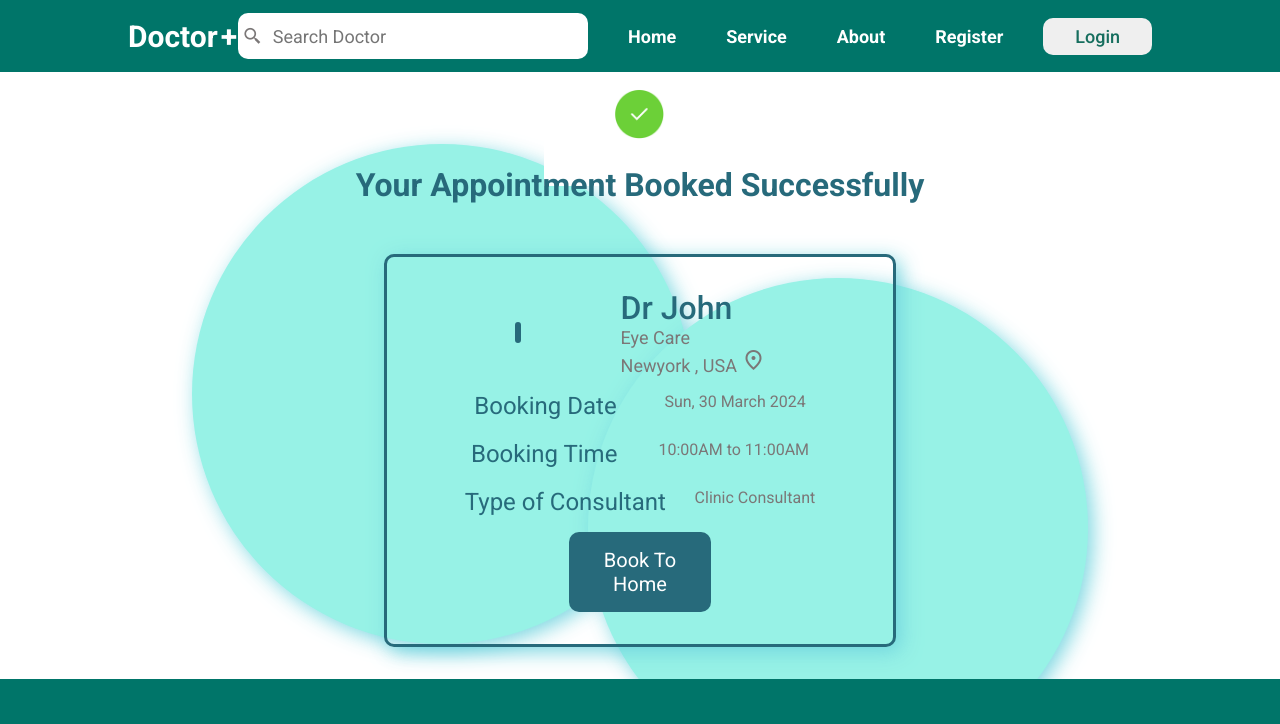
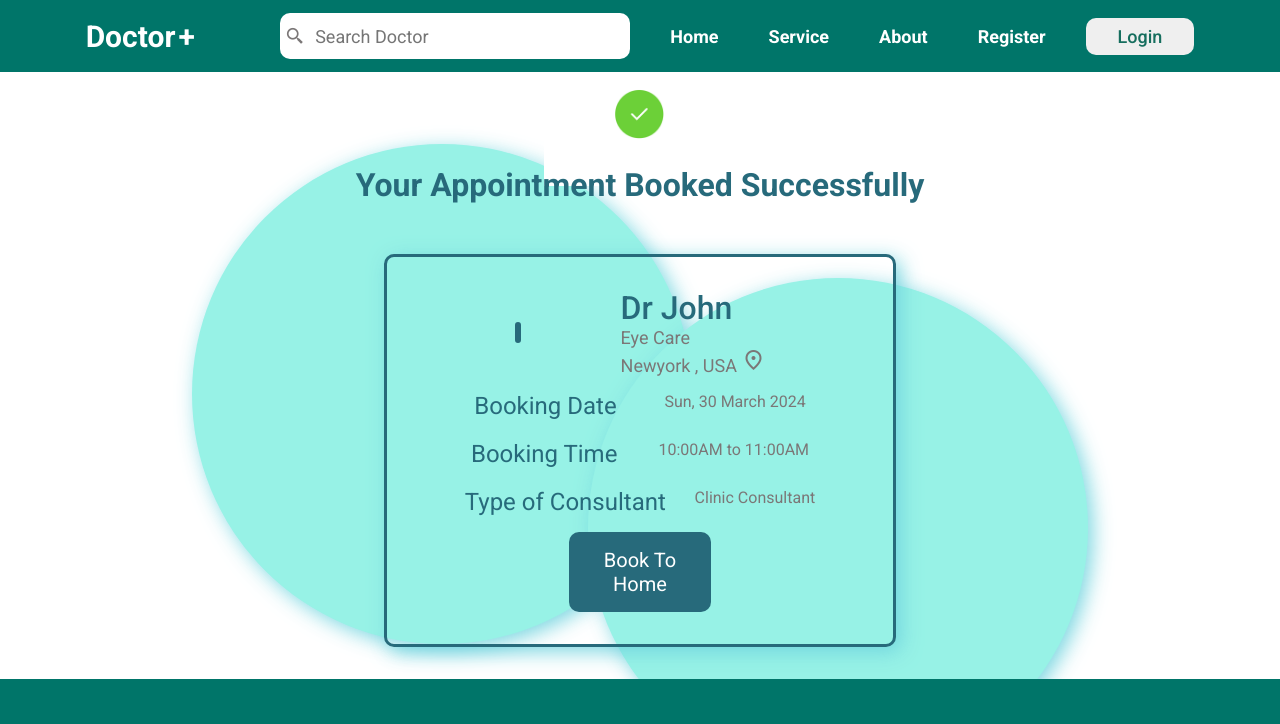
Before and after one commit to nadimqureshi19913/DOCTOR-PLUS, a plain HTML site: page appbook.html in a window 1280 px wide. Shown: the top 724 px of the page. Drawn offline with nearby package versions, Linux system fonts and the light colour scheme.

Commit message:
Update appbook.css

```diff
--- a/appbook.css
+++ b/appbook.css
@@ -41,10 +41,10 @@ header
 
 .navbar
 {
-    width: 80%;
+    width: 100%;
     display: flex;
     margin: auto;
-    justify-content: space-between;
+    justify-content: space-evenly;
     align-items: center;
     color: var(---whiteColor);
     flex-wrap: wrap;
```
